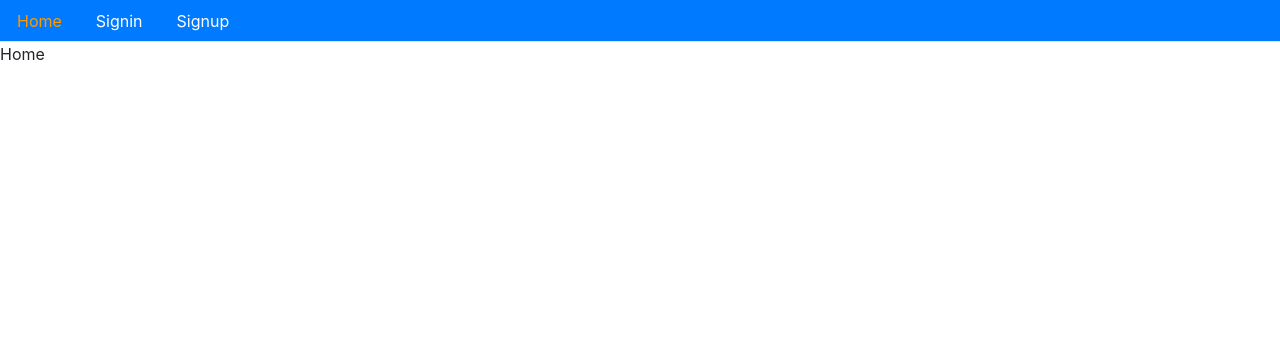
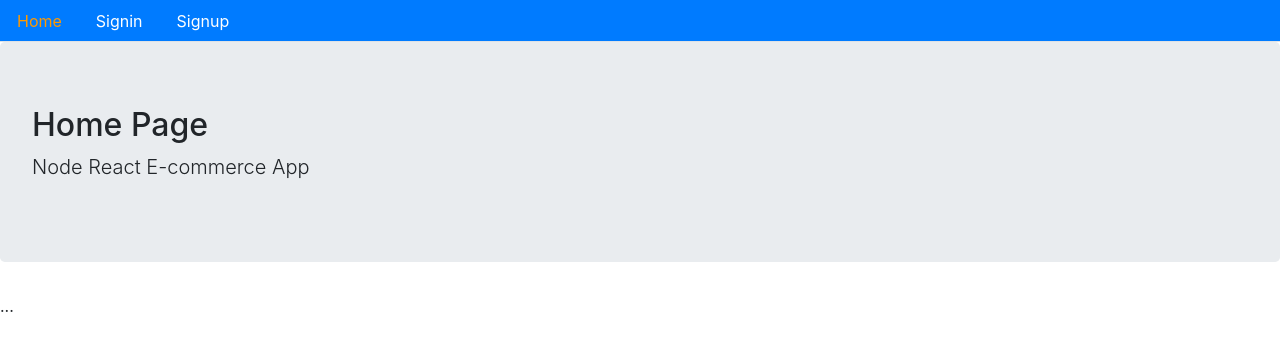
Before and after one commit to Lfritze/coincommerce, a React (Create React App) app in the folder frontend/: page / in a window 1280 px wide. Shown: the top 350 px of the page. Built offline with nearby package versions, Linux system fonts and the light colour scheme.

Commit message:
created Layout.js with props of title, description, className, children

```diff
--- a/frontend/src/core/Home.js
+++ b/frontend/src/core/Home.js
@@ -1,5 +1,9 @@
 import React from 'react';
+import Layout from './Layout';
 
-const Home = () => <div>Home</div>
+const Home = () => (
+<Layout title="Home Page" description="Node React E-commerce App">
+  ...
+</Layout>)
 
 export default Home;
--- /dev/null
+++ b/frontend/src/core/Layout.js
@@ -0,0 +1,18 @@
+import React from 'react';
+
+// props title, description, children
+const Layout = ({title = 'Title',
+  description="Just a filler",
+  className,
+  children
+}) => (
+  <div>
+    <div className="jumbotron">
+    <h2>{title}</h2>
+    <p className="lead">{description}</p>
+    </div>
+    <div className={className}>{children}</div>
+  </div>
+);
+
+export default Layout;
```
